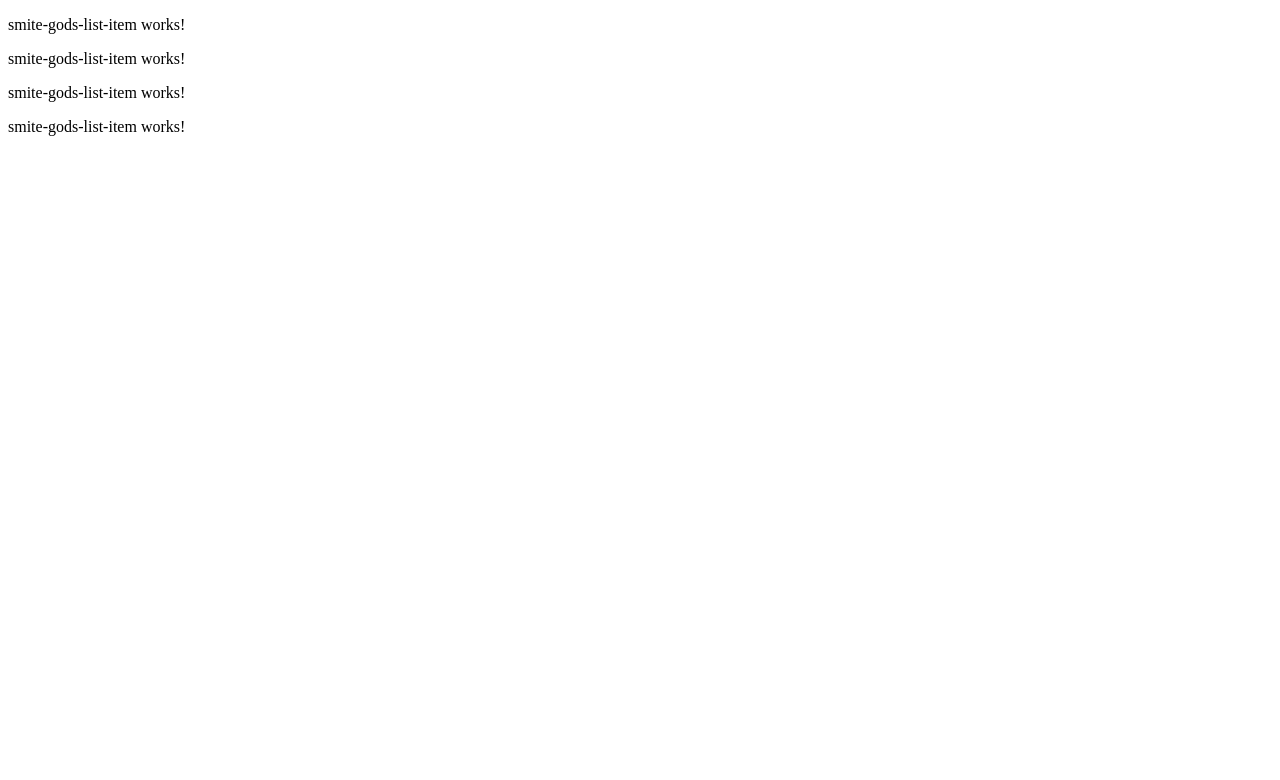
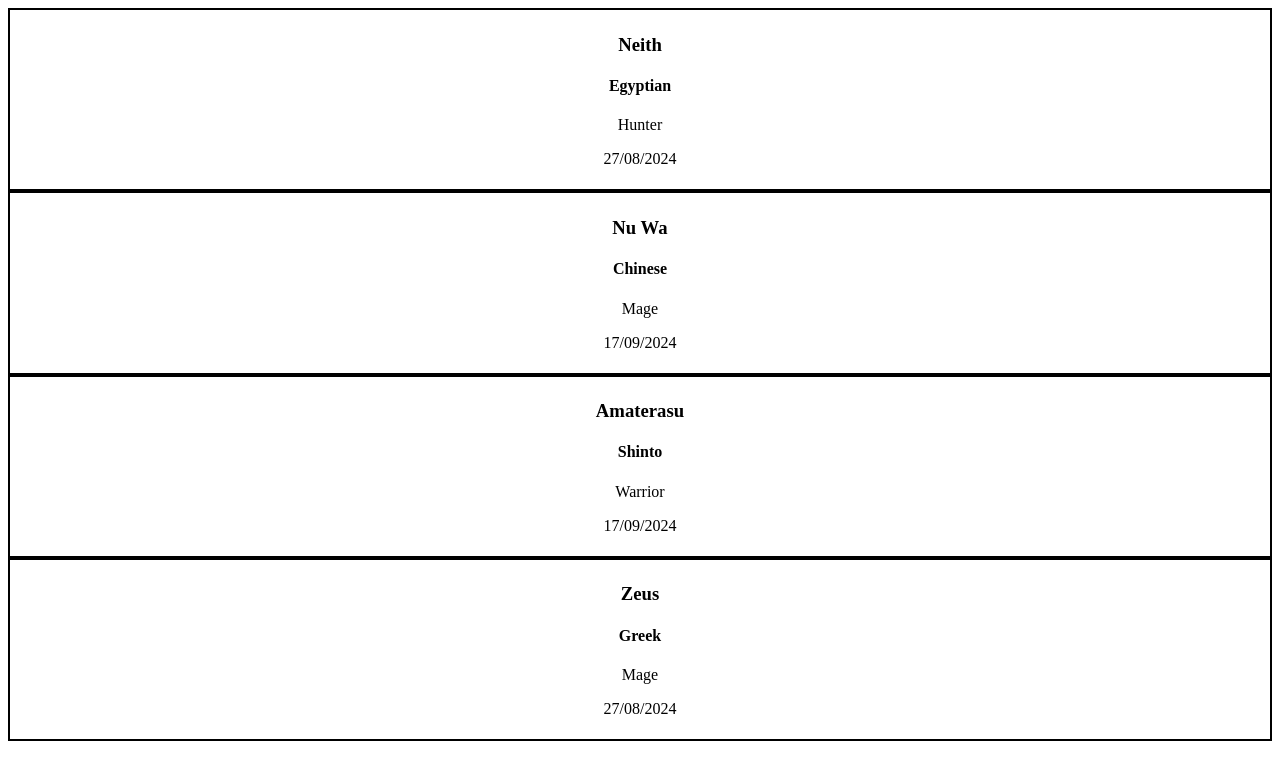
Before and after one commit to pjeger/Peter_Jeger_Learning_Angular, an Angular app: page / in a window 1280 px wide. Shown: the top 780 px of the page. Built offline with nearby package versions, Linux system fonts and the light colour scheme.

Commit message:
Added CSS to list items

```diff
--- a/src/app/smite-gods-list-item/smite-gods-list-item.component.css
+++ b/src/app/smite-gods-list-item/smite-gods-list-item.component.css
@@ -0,0 +1,5 @@
+.video-game-container {
+  text-align: center;
+  border: 2px solid;
+  padding: 5px;
+}
--- a/src/app/smite-gods-list-item/smite-gods-list-item.component.html
+++ b/src/app/smite-gods-list-item/smite-gods-list-item.component.html
@@ -1 +1,6 @@
-<p>smite-gods-list-item works!</p>
+<div class="video-game-container">
+    <h3>{{smiteTwoGod?.name}}</h3>
+    <h4>{{smiteTwoGod?.pantheon}}</h4>
+    <p>{{smiteTwoGod?.class}}</p>
+    <p>{{smiteTwoGod?.releaseDate}}</p>
+</div>
--- a/src/app/smite-gods-list-item/smite-gods-list-item.component.ts
+++ b/src/app/smite-gods-list-item/smite-gods-list-item.component.ts
@@ -10,4 +10,5 @@ import {smiteTwoGod} from "../smiteTwoGod";
 })
 export class SmiteGodsListItemComponent {
   @Input() smiteTwoGod?: smiteTwoGod;
+  smiteTwoGodList: any;
 }
--- a/src/app/smite-gods-list/smite-gods-list.component.html
+++ b/src/app/smite-gods-list/smite-gods-list.component.html
@@ -1,4 +1,4 @@
-<app-smite-gods-list-item></app-smite-gods-list-item>
-<app-smite-gods-list-item></app-smite-gods-list-item>
-<app-smite-gods-list-item></app-smite-gods-list-item>
-<app-smite-gods-list-item></app-smite-gods-list-item>
+<app-smite-gods-list-item [smiteTwoGod]="smiteTwoGod3"></app-smite-gods-list-item>
+<app-smite-gods-list-item [smiteTwoGod]="smiteTwoGod4"></app-smite-gods-list-item>
+<app-smite-gods-list-item [smiteTwoGod]="smiteTwoGod5"></app-smite-gods-list-item>
+<app-smite-gods-list-item [smiteTwoGod]="smiteTwoGod6"></app-smite-gods-list-item>
```
